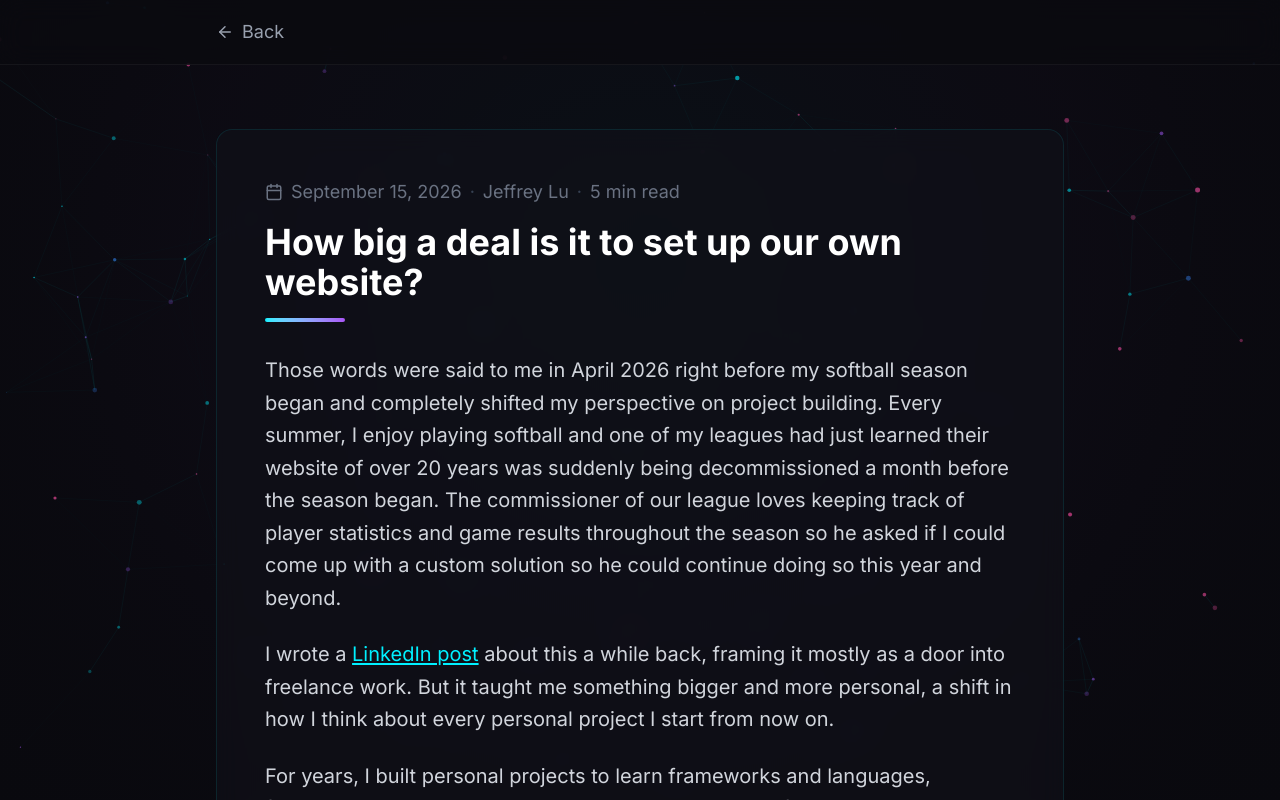
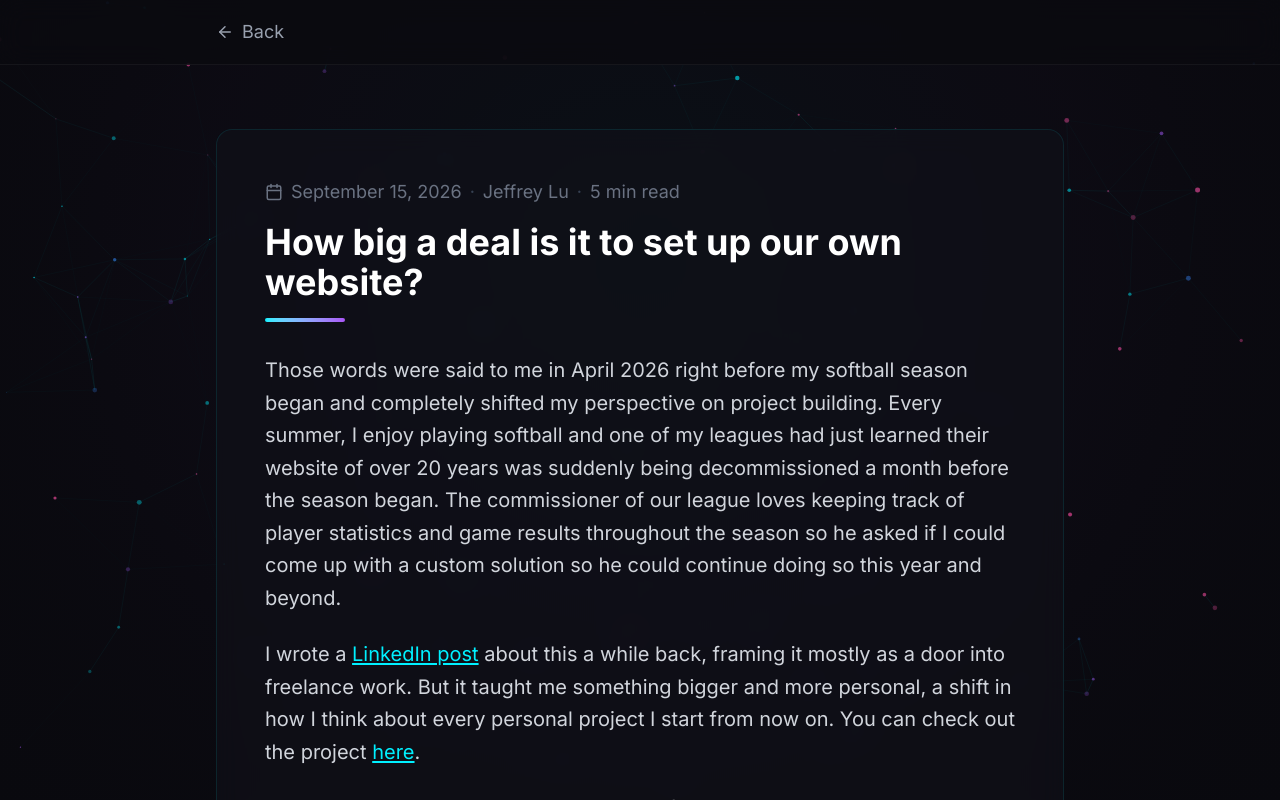
Before and after one commit to jeffreyl45/jefflu2, a React (Vite) app: page /#/blogs/blog2 in a window 1280 px wide. Shown: the top 800 px of the page. Built offline with nearby package versions, Linux system fonts and the light colour scheme.

Commit message:
added project link to blog2

```diff
--- a/src/blogs/Blog2.jsx
+++ b/src/blogs/Blog2.jsx
@@ -60,7 +60,12 @@ export default function Blog2() {
                 LinkedIn post
               </a>{' '}
               about this a while back, framing it mostly as a door into freelance work. But it taught me something bigger and more personal,
-              a shift in how I think about every personal project I start from now on.
+              a shift in how I think about every personal project I start from now on. You can check out the project <a
+                href="https://gouldingparkslopitch.com/"
+                className="text-cyan-glow hover:text-purple-glow underline underline-offset-2 transition-colors duration-300"
+              >here</a>.
+
+
             </p>
             <p>
               For years, I built personal projects to learn frameworks and languages, following tutorials or courses.
```
